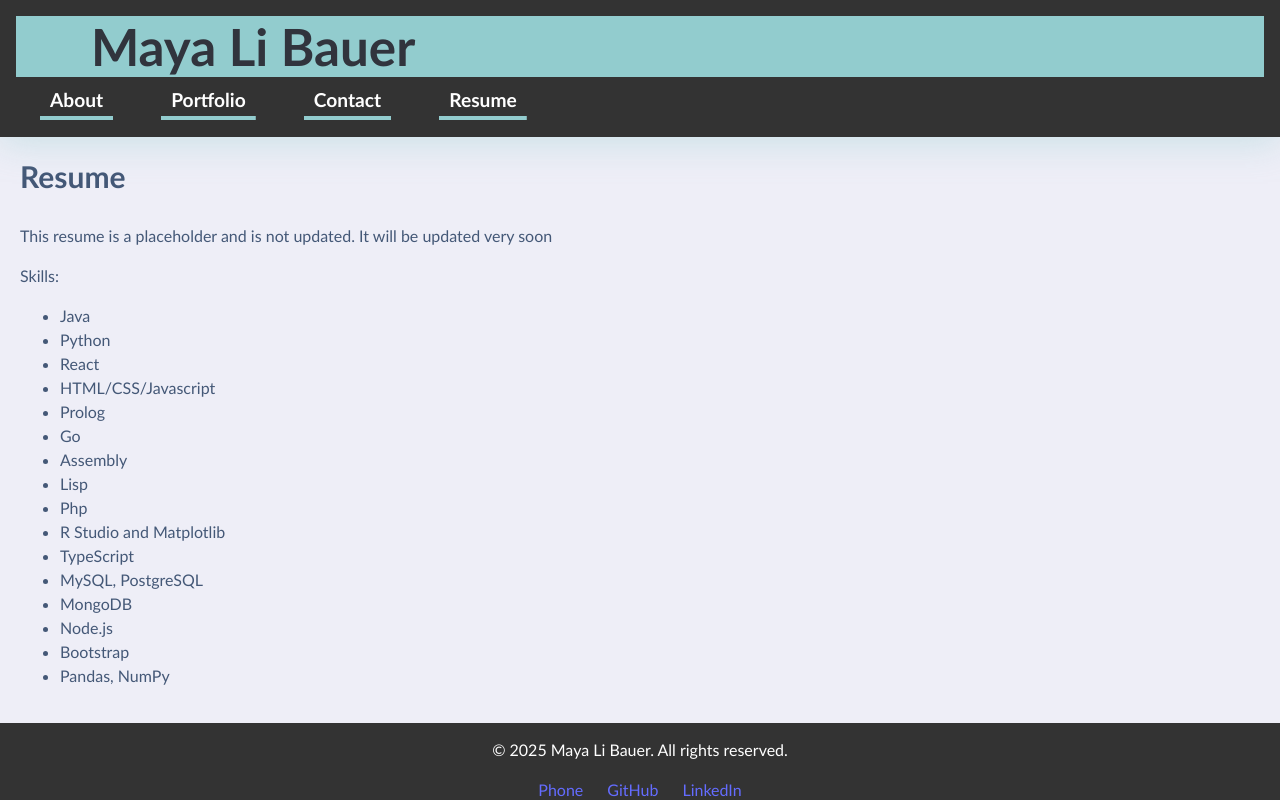
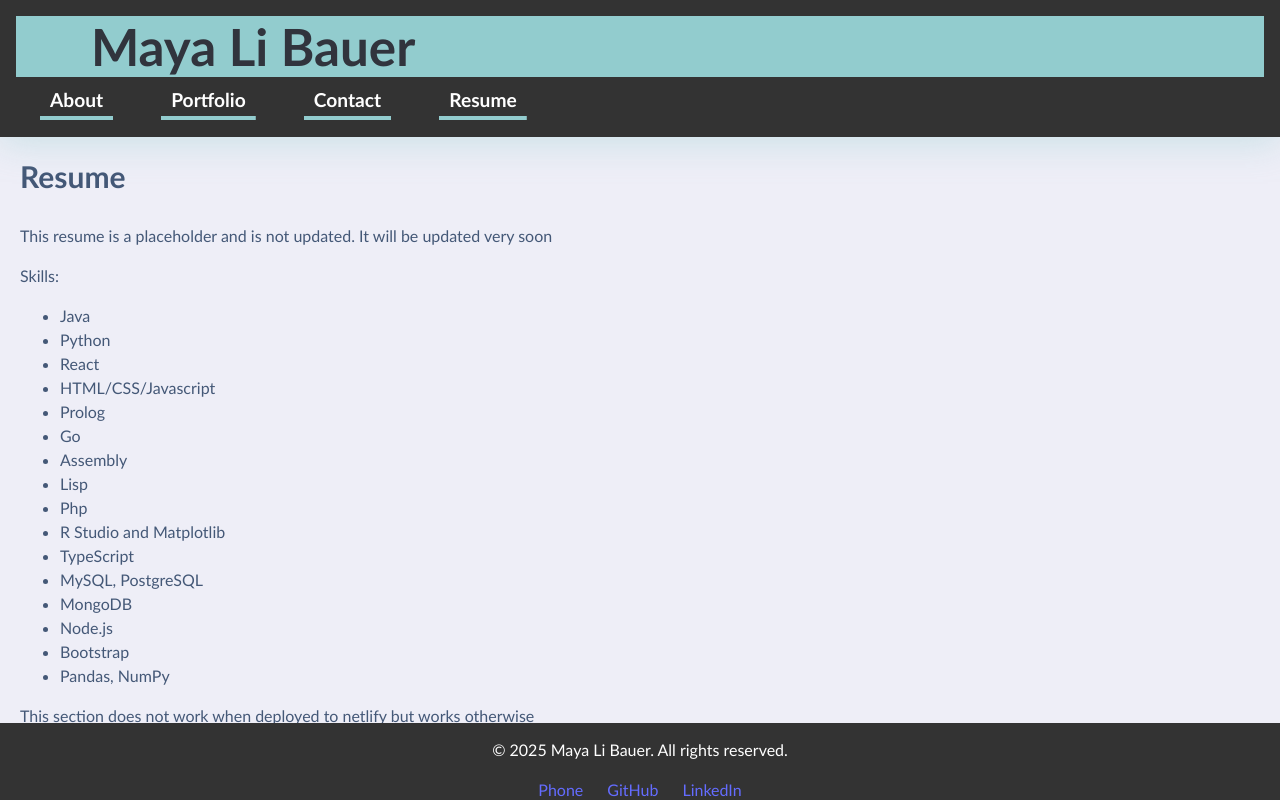
Before and after one commit to mbauer99621/React-Portfolio, a React (Vite) app: page /resume in a window 1280 px wide. Shown: the top 800 px of the page. Built offline with nearby package versions, Linux system fonts and the light colour scheme.

Commit message:
added message

```diff
--- a/src/pages/Resume.jsx
+++ b/src/pages/Resume.jsx
@@ -24,6 +24,7 @@ function Resume() {
           <li>Pandas, NumPy</li>
         </ul>
 
+        <p>This section does not work when deployed to netlify but works otherwise</p>
         <div className= "resume-container" >
             <embed src="./src/assets/compsciResume.pdf" type="application/pdf" />
         </div>
```
